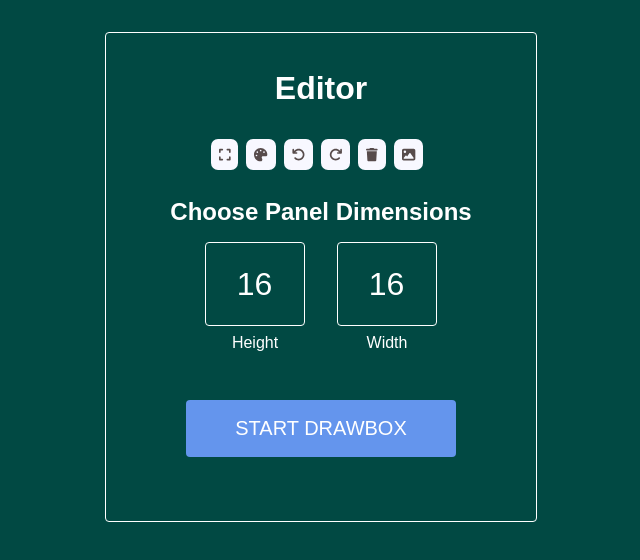
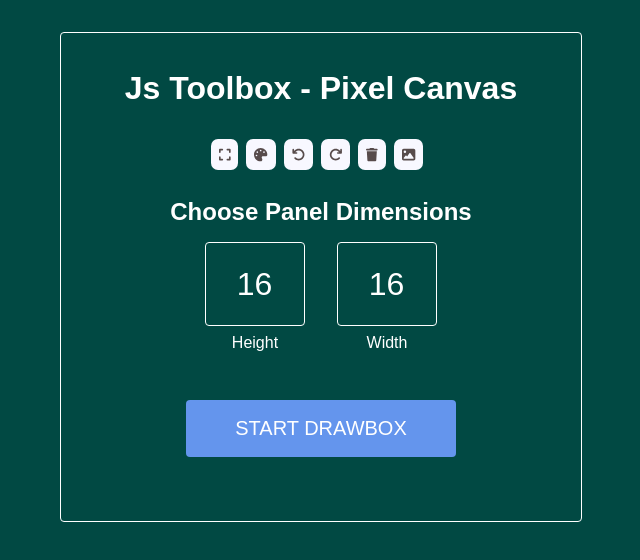
Before and after one commit to TheCyberFlash/stjag-j-toolbox, a React (Create React App) app in the folder desktop-pixel/: page / in a window 1280 px wide. Shown: the top 560 px of the page, without its empty margins (319-959 px from the left). Built offline with nearby package versions, Linux system fonts and the light colour scheme.

Commit message:
Update Editor.js

```diff
--- a/desktop-pixel/src/components/Editor.js
+++ b/desktop-pixel/src/components/Editor.js
@@ -24,7 +24,7 @@ const Editor = () => {
 
     return (
         <div id="editor">
-            <h1>Editor</h1>
+            <h1>Js Toolbox - Pixel Canvas</h1>
             <Toolbar/>
 
             {hideDrawbox && <h2>Choose Panel Dimensions</h2>}
@@ -44,9 +44,9 @@ const Editor = () => {
             <button className="button" onClick={handleButtonClick}>{buttonText}</button>
 
             {hideOptions &&
-                <CirclePicker color={color} onChangeComplete={(color) => {setColor(color.hex)}}/>
-                // <PhotoshopPicker color={color} onChangeComplete={(color) => {setColor(color.hex)}}/>
-                // <SketchPicker color={color} onChangeComplete={(color) => {setColor(color.hex)}}/>
+                <CirclePicker color={color} onChangeComplete={handleColorChange}/>
+                // <PhotoshopPicker color={color} onChangeComplete={handleColorChange}/>
+                // <SketchPicker color={color} onChangeComplete={handleColorChange}/>
             }
 
             {hideOptions &&
```
